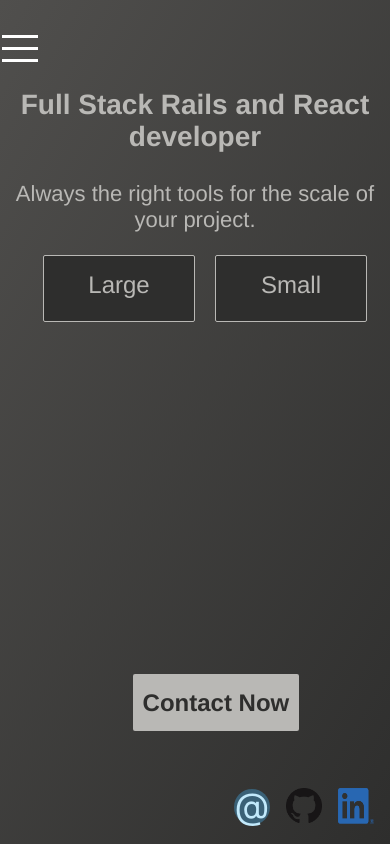
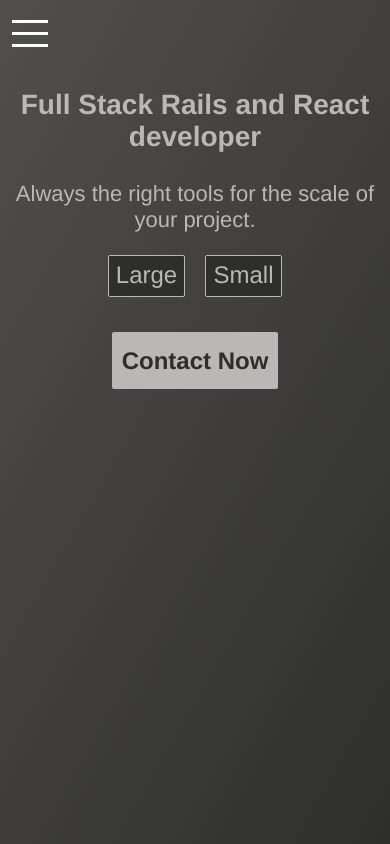
Before and after one commit to tanner2379/personal-site, a React (Create React App) app: page /skills in a window 390 px wide. Built offline with nearby package versions, Linux system fonts and the light colour scheme.

Commit message:
improved the mobile experience

```diff
--- a/package.json
+++ b/package.json
@@ -13,6 +13,7 @@
     "react-dom": "^17.0.1",
     "react-router-dom": "^5.2.0",
     "react-scripts": "4.0.2",
+    "react-scroll": "^1.8.1",
     "react-transition-group": "^4.4.1",
     "web-vitals": "^1.0.1"
   },
--- a/src/components/ContactButton/ContactButton.module.css
+++ b/src/components/ContactButton/ContactButton.module.css
@@ -14,3 +14,22 @@
   font-family: 'Franklin Gothic Medium', 'Arial Narrow', Arial, sans-serif;
   font-weight: 600;
 }
+
+@media(max-width: 499px) {
+  .ContactButton {
+    text-decoration: none;
+    padding: 10px 10px 15px 10px;
+    background-color: #b9b8b5;
+    width: 100px;
+    height: 50px;
+    cursor: pointer;
+    text-align: center;
+    align-items: center;
+    padding-top: 15px;
+    border-radius: 2px;
+    color: #2e2e2d;
+    font-size: 24px;
+    font-family: 'Franklin Gothic Medium', 'Arial Narrow', Arial, sans-serif;
+    font-weight: 600;
+  }
+}
--- a/src/components/Footer/Footer.module.css
+++ b/src/components/Footer/Footer.module.css
@@ -1,5 +1,5 @@
 .Footer {
-  position: fixed;
+  position: absolute;
   bottom: 16px;
   right: 0;
 }
@@ -101,3 +101,9 @@
     width: 175px;
   }
 }
+
+@media(max-width: 499px) {
+  .Footer {
+    display: none;
+  }
+}
--- a/src/components/Navigation/NavigationItems/NavigationItems.module.css
+++ b/src/components/Navigation/NavigationItems/NavigationItems.module.css
@@ -5,7 +5,6 @@
   display: flex;
   flex-flow: column;
   align-items: left;
-  height: 100%;
   width: 30%;
 
 }
@@ -13,5 +12,6 @@
 @media(min-width: 500px) {
   .NavigationItems {
     flex-flow: row;
+    height: 100%;
   }
 }
--- a/src/components/Navigation/SideDrawer/DrawerToggle/DrawerToggle.module.css
+++ b/src/components/Navigation/SideDrawer/DrawerToggle/DrawerToggle.module.css
@@ -8,6 +8,7 @@
   padding: 10px 0;
   box-sizing: border-box;
   cursor: pointer;
+  margin-left: 10px;
 }
 
 .DrawerToggle div {
--- a/src/components/Navigation/SideDrawer/SideDrawer.js
+++ b/src/components/Navigation/SideDrawer/SideDrawer.js
@@ -21,6 +21,21 @@
         <nav>
           <NavigationItems />
         </nav>
+        <ul className={classes.externalLinks}>
+          <li className={classes.NavigationItem}>
+            <a href='https://github.com/tanner2379' >
+                Github
+            </a>
+          </li>
+          <li className={classes.NavigationItem}>
+            <a href='https://www.linkedin.com/in/tanner-sigel/' >
+                LinkedIn
+            </a>
+          </li>
+          <li className={classes.NavigationItem}>
+            <p>tanner2379@live.com</p>
+          </li>
+        </ul>
       </div>
     </Aux>
   );
--- a/src/components/Navigation/SideDrawer/SideDrawer.module.css
+++ b/src/components/Navigation/SideDrawer/SideDrawer.module.css
@@ -1,6 +1,6 @@
 .SideDrawer {
   position: fixed;
-  width: 280px;
+  width: 200px;
   max-width: 80%;
   height: 100%;
   left: 0;
@@ -10,10 +10,34 @@
   padding: 32px 16px;
   box-sizing: border-box;
   transition: transform 0.3s ease-out;
+
+}
+
+.externalLinks {
+  position: absolute;
+  left: 10;
+  bottom: 5px;
+  list-style: none;
+  padding: 0;
+}
+
+.NavigationItem {
+  margin-bottom: 15px;
+}
+
+.NavigationItem a{
+  color: #2e2e2d;
+
+  text-decoration: none;
+  cursor: pointer;
 }
 
 @media (min-width: 500px) {
   .SideDrawer {
+    display: none;
+  }
+
+  .NavigationItem {
     display: none;
   }
 }
--- a/src/components/Navigation/Toolbar/Toolbar.module.css
+++ b/src/components/Navigation/Toolbar/Toolbar.module.css
@@ -16,4 +16,8 @@
   .DesktopOnly {
     display: none;
   }
+
+  .Toolbar {
+    top: 5px;
+  }
 }
--- a/src/containers/About/About.module.css
+++ b/src/containers/About/About.module.css
@@ -55,7 +55,7 @@
     font-family: 'Franklin Gothic Medium', 'Arial Narrow', Arial, sans-serif;
     font-size: 28px;
     font-weight: 600;
-    margin-top: 250px;
+    margin-top: 75px;
     margin-left: 10px;
     margin-right: 10px;
   }
@@ -81,7 +81,7 @@
 
   .contactButtonWrapper {
     position: absolute;
-    left: 34%;
-    top: 55%;
+    left: 90px;
+    top: 350px;
   }
 }
--- a/src/containers/Contact/Contact.module.css
+++ b/src/containers/Contact/Contact.module.css
@@ -127,6 +127,7 @@
     font-family: 'Franklin Gothic Medium', 'Arial Narrow', Arial, sans-serif;
     font-size: 28px;
     font-weight: 600;
+    margin-top: 70px;
   }
 
   .formWrapper {
@@ -136,9 +137,9 @@
 
   .Form {
     display: grid;
-    margin-top: 50px;
+    margin-top: 30px;
     grid-column-gap: 10px;
-    grid-row-gap: 25px;
+    grid-row-gap: 15px;
     justify-content: center;
     font-family: 'Franklin Gothic Medium', 'Arial Narrow', Arial, sans-serif;
   }
@@ -180,8 +181,8 @@
     grid-row-end: 5;
     grid-column-start: 1;
     grid-column-end: 4;
-    width: 400px;
-    height: 200px;
+    width: 80vw;
+    height: 20vw;
     border-radius: 5px;
     font-family: 'Franklin Gothic Medium', 'Arial Narrow', Arial, sans-serif;
     resize: none;
@@ -190,19 +191,21 @@
   .submitButton {
     grid-row-start: 6;
     grid-row-end: 6;
-    grid-column-start: 1;
-    grid-column-end: 4;
+    grid-column-start: 2;
+    grid-column-end: 3;
     background-color: #b9b8b5;
     cursor: pointer;
     text-align: center;
     align-items: center;
-    padding-top: 15px;
+    padding-top: 10px;
+    padding-bottom: 5px;
     border-radius: 2px;
     color: #2e2e2d;
-    font-size: 24px;
+    font-size: 20px;
+    width: 100px;
     font-family: 'Franklin Gothic Medium', 'Arial Narrow', Arial, sans-serif;
     font-weight: 550;
-    height: 50px;
+    height: 30px;
   }
 
   .ContactButton {
--- a/src/containers/Skills/Skills.js
+++ b/src/containers/Skills/Skills.js
@@ -1,4 +1,5 @@
-import React, { useState } from 'react';
+import React, { useState, useRef } from 'react';
+import { Link } from 'react-scroll';
 
 import Aux from '../../hoc/Aux/Aux';
 import ContactButton from '../../components/ContactButton/ContactButton';
@@ -8,6 +9,8 @@
 
 
 const Skills = props => {
+  const ref = useRef(null);
+
   const [scale, setScale] = useState(null);
 
   const toggleScale = inputScale => {
@@ -75,15 +78,25 @@
 
   return (
     <Aux>
-      <div className={classes.Textbox}>
+      <div className={classes.Textbox} ref={ref}>
         <p className={classes.Title}>Full Stack Rails and React developer</p>
         <p className={classes.openingParagraph}>Always the right tools for the scale of your project.</p>
-        <div onClick={() => toggleScale('large')} className={largeButtonClasses.join(' ')}>
-          Large
-        </div>
-        <div onClick={() => toggleScale('small')} className={smallButtonClasses.join(' ')}>
-          Small
-        </div>
+        {ref.current && ref.current.offsetWidth < 350
+        ? <Link to="large" spy={true} smooth={true} id="large" onClick={() => toggleScale('large')} className={largeButtonClasses.join(' ')}>
+            Large
+          </Link>
+        : <div onClick={() => toggleScale('large')} className={largeButtonClasses.join(' ')}>
+            Large
+          </div>
+        }
+        {ref.current && ref.current.offsetWidth < 350
+        ? <Link to="small" spy={true} smooth={true} id="small" onClick={() => toggleScale('small')} className={smallButtonClasses.join(' ')}>
+            Small
+          </Link>
+        : <div onClick={() => toggleScale('small')} className={smallButtonClasses.join(' ')}>
+            Small
+          </div>
+        }
         {skillList}
         <div className={classes.contactButtonWrapper}>
           <ContactButton />
--- a/src/containers/Skills/Skills.module.css
+++ b/src/containers/Skills/Skills.module.css
@@ -49,7 +49,8 @@
   background-color: #2e2e2d;
   color: #b9b8b5;
   border: 1px solid #b9b8b5;
-  margin-left: 20px;
+  margin-left: 10px;
+  margin-right: 10px;
   font-family: 'Franklin Gothic Medium', 'Arial Narrow', Arial, sans-serif;
   font-size: 24px;
   font-weight: 500;
@@ -76,7 +77,6 @@
   box-sizing: border-box;
   padding-top: 10%;
   text-align: center;
-  align-items: center;
   color: #b9b8b5;
 }
 
@@ -117,7 +117,7 @@
   }
 
   .bulletList {
-    margin-top: 50px;
+    margin-top: 20px;
     margin-left: 10px;
     margin-right: 10px;
     animation-name: fadeIn;
@@ -139,9 +139,9 @@
   }
 
   .contactButtonWrapper {
-    position: absolute;
-    left: 34%;
-    bottom: 15%;
+    position: static;
+    margin-top: 50px;
+    margin-bottom: 50px;
   }
 
   .SkillsImage {
@@ -153,16 +153,16 @@
     background-color: #2e2e2d;
     color: #b9b8b5;
     border: 1px solid #b9b8b5;
-    margin-left: 20px;
     font-family: 'Franklin Gothic Medium', 'Arial Narrow', Arial, sans-serif;
     font-size: 24px;
     font-weight: 500;
-    width: 150px;
-    height: 50px;
+    width: 75px;
+    height: 30px;
     cursor: pointer;
     text-align: center;
     align-items: center;
-    padding-top: 15px;
+    padding-top: 5px;
+    padding-bottom: 5px;
     border-radius: 2px;
   }
 
@@ -172,13 +172,12 @@
   }
 
   .Textbox {
-    display: inline-block;
     position: absolute;
     background-image: linear-gradient(120deg, #504f4d 0%, #2e2e2d 100%);
     width: 100%;
-    height: 100%;
+    height: auto;
+    min-height: 100%;
     text-align: center;
-    align-items: center;
     color: #b9b8b5;
   }
 }
```
Also changed, not shown: 1 other file (tests, documents, lock files or other folders).
